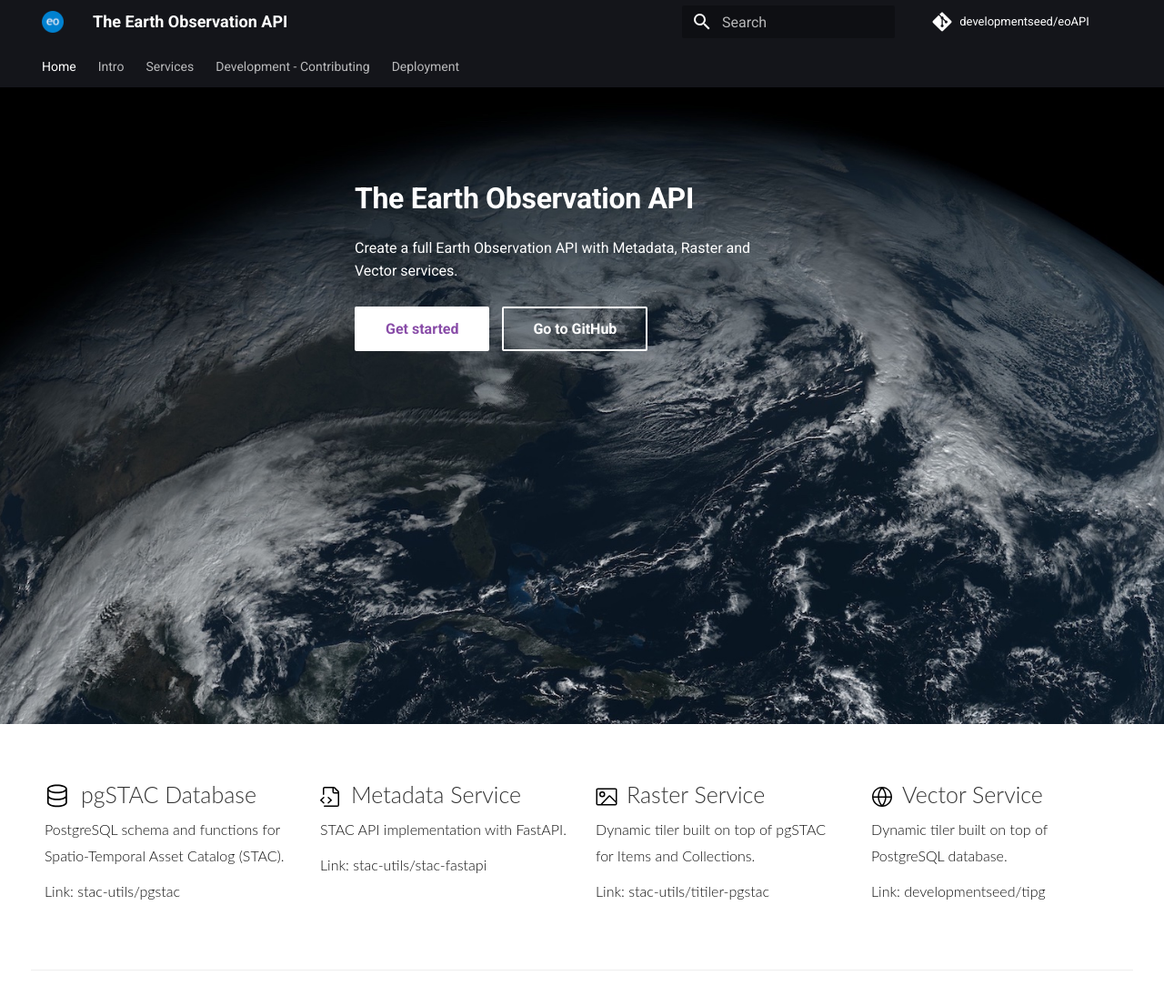
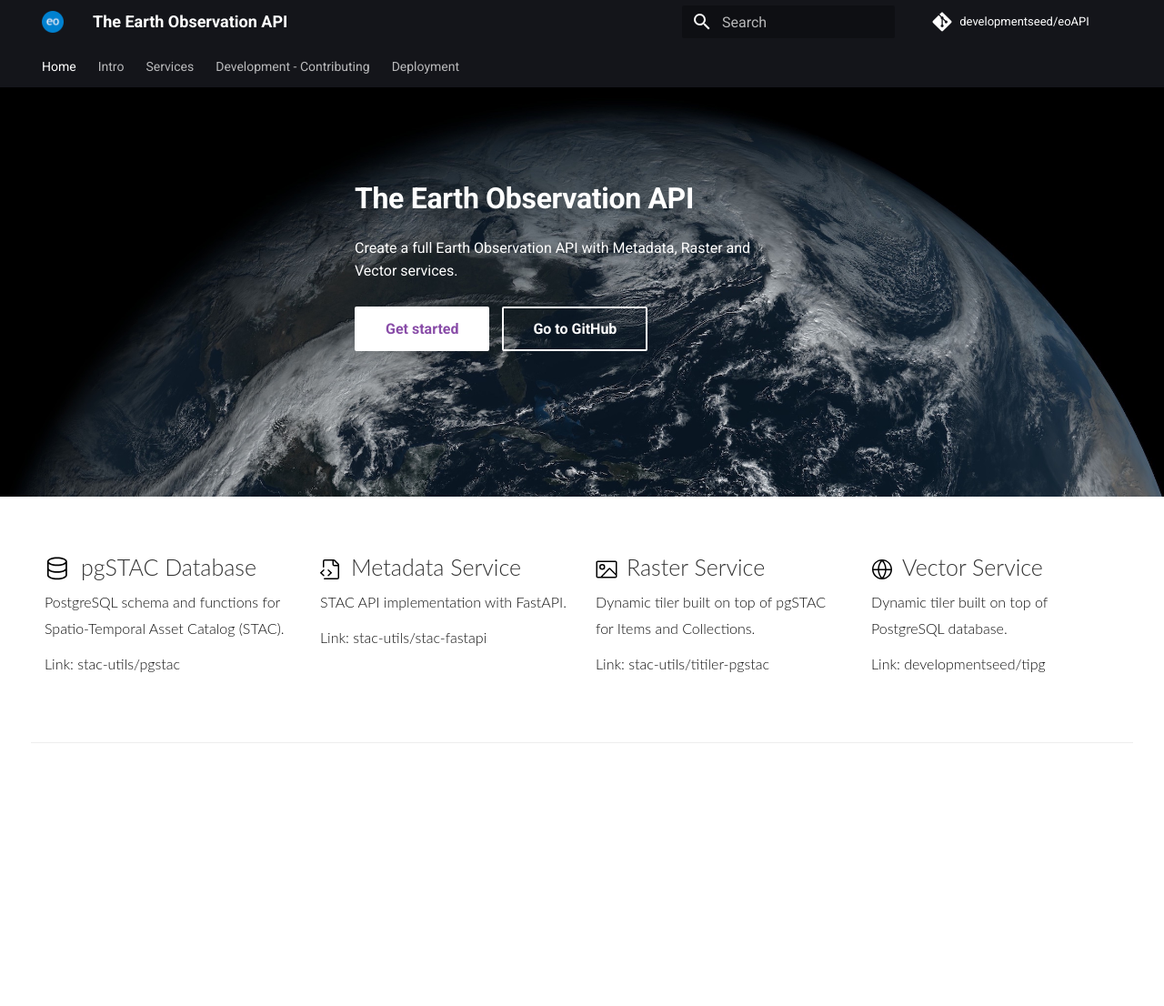
Before and after one commit to developmentseed/eoAPI, an MkDocs documentation site: the page built from docs/src/index.md, in a window 1280 px wide and 1165 px high. Shown: the top 1106 px of the window at 91% size. Built offline with MkDocs 1.6.1 and Material for MkDocs 9.7.7, drawn with Linux system fonts in a browser that asks for light colours; comment, search, counter and statistics services are not loaded.

Commit message:
fix size

```diff
--- a/docs/src/overrides/home.html
+++ b/docs/src/overrides/home.html
@@ -15,7 +15,7 @@
     }
 
     .tx-container {
-        height: 400px;
+        height: 300px;
         padding-top: .0rem;
         background: url(img/earth.jpg) no-repeat bottom center scroll;
         background-color: #000;
@@ -120,6 +120,10 @@
     }
 
     @media screen and (min-width:60em) {
+        .tx-container {
+            height: 450px;
+        }
+
         .md-sidebar--secondary {
             display: none
         }
@@ -173,10 +177,6 @@
             background-color: #526cfe47;
             border-radius: 3px;
         }
-        .tx-container {
-            height: 700px;
-        }
-
     }
 
     .hr {
```
